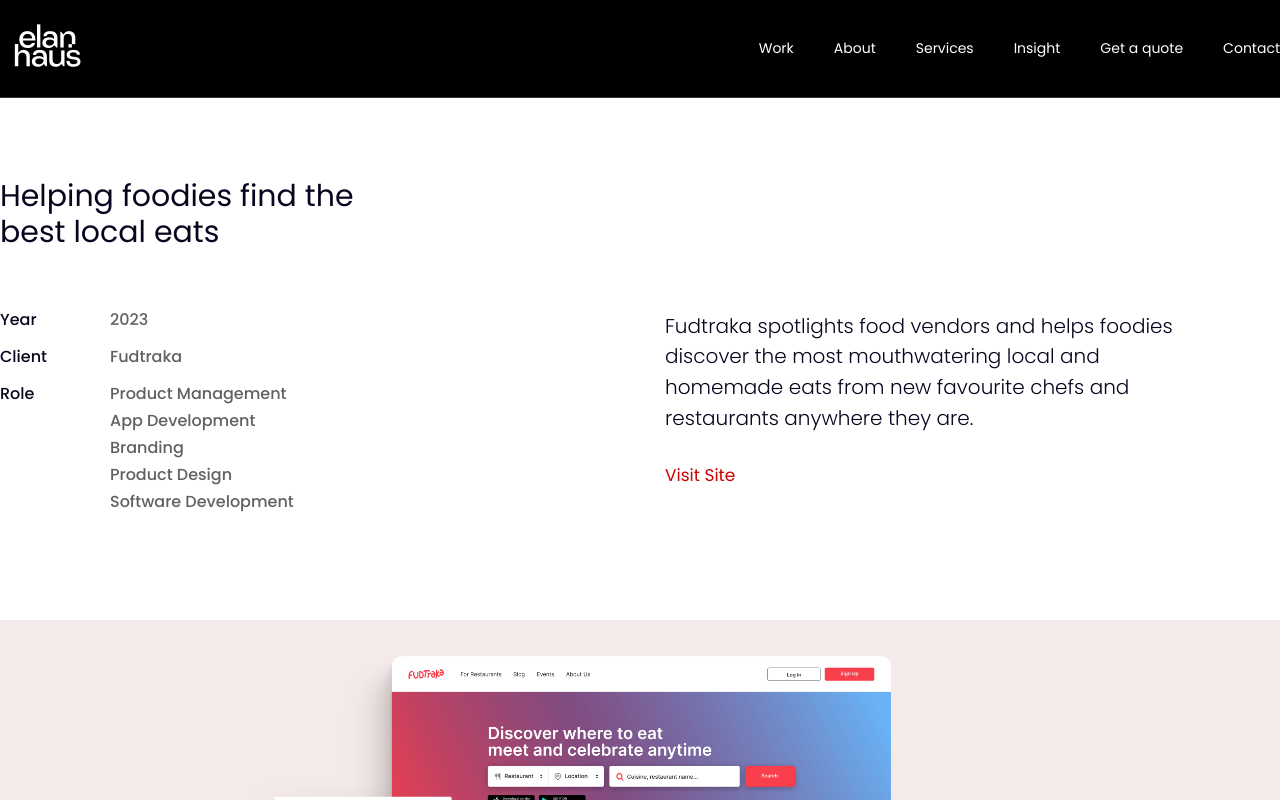
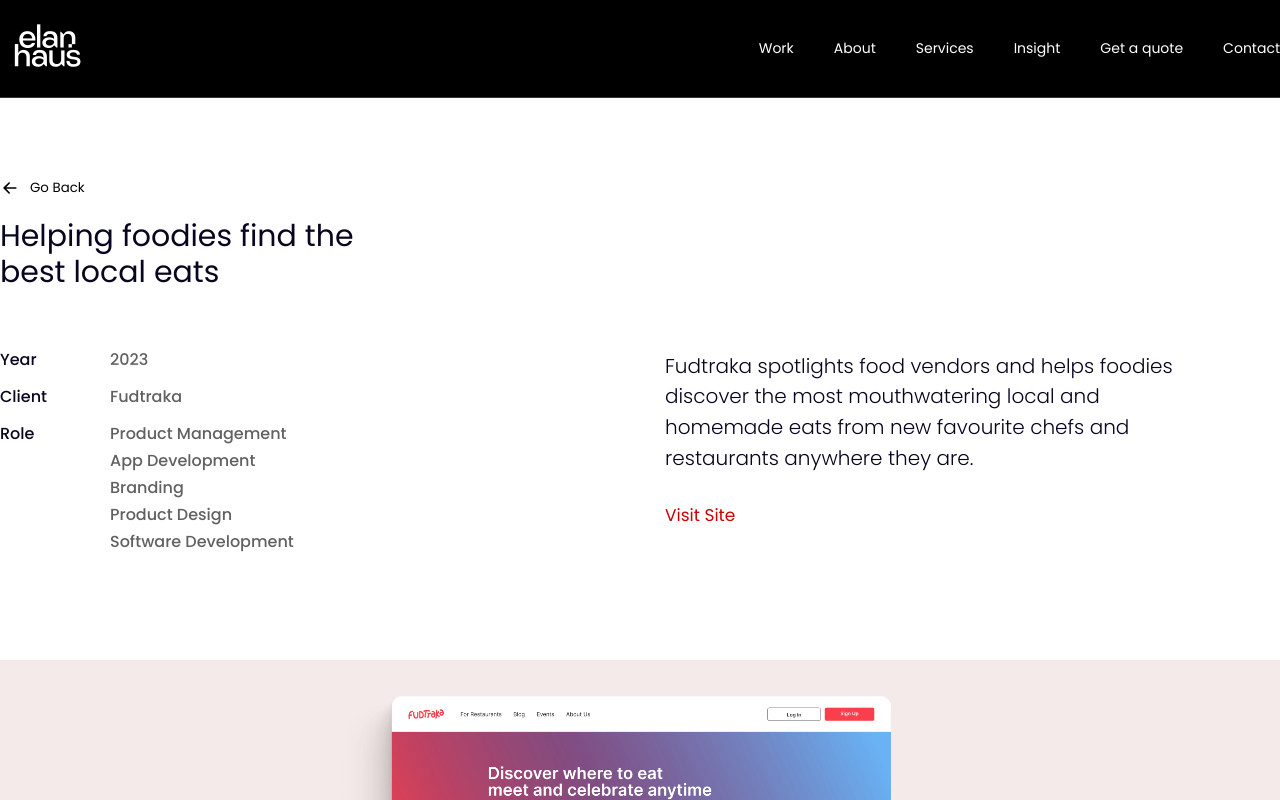
Before and after one commit to Abayomzee/elan-haus, a React (Create React App) app: page /work/fudtraka in a window 1280 px wide. Shown: the top 800 px of the page. Built offline with nearby package versions, Linux system fonts and the light colour scheme.

Commit message:
fix: added go back link

```diff
--- a/src/Components/Organisms/Footer/Footer.tsx
+++ b/src/Components/Organisms/Footer/Footer.tsx
@@ -21,7 +21,7 @@ const Footer: React.FC<Props> = () => {
         <div className="top">
           <div>
             <Typography as="h3" className="h-11 max-width-410">
-              Connect Now to Grow Your Startup
+              Connect Now to Grow Your Business
             </Typography>
             <div className="ctas">
               <Link
--- a/src/Components/Pages/Works/WorkAlumniHub.tsx
+++ b/src/Components/Pages/Works/WorkAlumniHub.tsx
@@ -8,14 +8,19 @@ import {
 } from "./style";
 import { TopNav } from "Components/Molecules/TopNav";
 import Typography from "Components/Atoms/Typography";
-import { Link } from "react-router-dom";
+import { Link, useNavigate } from "react-router-dom";
 import { Footer } from "Components/Organisms/Footer";
+import { Button } from "Components/Atoms/Button";
+import { ArrowRightIcon } from "Components/Atoms/SvgIcons";
 
 // Type defination
 interface Props {}
 
 // Component
 const WorkAlumniHub: React.FC<Props> = () => {
+  // Hooks
+  const navigate = useNavigate();
+
   // Data to display
   return (
     <>
@@ -23,6 +28,10 @@ const WorkAlumniHub: React.FC<Props> = () => {
 
       <Header>
         <Container className="container__header">
+          <Button onClick={() => navigate(-1)} className="go-back-btn mb-20">
+            <ArrowRightIcon width={20} height={20} />
+            Go Back
+          </Button>
           <Typography as="h4" className="h-22 max-width-410">
             Supercharging alumni communities via tech
           </Typography>
--- a/src/Components/Pages/Works/WorkFemi.tsx
+++ b/src/Components/Pages/Works/WorkFemi.tsx
@@ -8,14 +8,19 @@ import {
 } from "./style";
 import { TopNav } from "Components/Molecules/TopNav";
 import Typography from "Components/Atoms/Typography";
-import { Link } from "react-router-dom";
+import { Link, useNavigate } from "react-router-dom";
 import { Footer } from "Components/Organisms/Footer";
+import { Button } from "Components/Atoms/Button";
+import { ArrowRightIcon } from "Components/Atoms/SvgIcons";
 
 // Type defination
 interface Props {}
 
 // Component
 const WorkFemi: React.FC<Props> = () => {
+  // Hooks
+  const navigate = useNavigate();
+
   // Data to display
   return (
     <>
@@ -23,6 +28,11 @@ const WorkFemi: React.FC<Props> = () => {
 
       <Header>
         <Container className="container__header">
+          <Button onClick={() => navigate(-1)} className="go-back-btn mb-20">
+            <ArrowRightIcon width={20} height={20} />
+            Go Back
+          </Button>
+
           <Typography as="h4" className="h-22 max-width-410">
             Redefining nutrition and self-care for Africans globally
           </Typography>
--- a/src/Components/Pages/Works/WorkFudtraka.tsx
+++ b/src/Components/Pages/Works/WorkFudtraka.tsx
@@ -8,14 +8,19 @@ import {
 } from "./style";
 import { TopNav } from "Components/Molecules/TopNav";
 import Typography from "Components/Atoms/Typography";
-import { Link } from "react-router-dom";
+import { Link, useNavigate } from "react-router-dom";
 import { Footer } from "Components/Organisms/Footer";
+import { Button } from "Components/Atoms/Button";
+import { ArrowRightIcon } from "Components/Atoms/SvgIcons";
 
 // Type defination
 interface Props {}
 
 // Component
 const WorkFudtraka: React.FC<Props> = () => {
+  // Hooks
+  const navigate = useNavigate();
+
   // Data to display
   return (
     <>
@@ -23,6 +28,10 @@ const WorkFudtraka: React.FC<Props> = () => {
 
       <Header>
         <Container className="container__header">
+          <Button onClick={() => navigate(-1)} className="go-back-btn mb-20">
+            <ArrowRightIcon width={20} height={20} />
+            Go Back
+          </Button>
           <Typography as="h4" className="h-22 max-width-410">
             Helping foodies find the best local eats
           </Typography>
--- a/src/Components/Pages/Works/WorkLahdaa.tsx
+++ b/src/Components/Pages/Works/WorkLahdaa.tsx
@@ -8,14 +8,19 @@ import {
 } from "./style";
 import { TopNav } from "Components/Molecules/TopNav";
 import Typography from "Components/Atoms/Typography";
-import { Link } from "react-router-dom";
+import { Link, useNavigate } from "react-router-dom";
 import { Footer } from "Components/Organisms/Footer";
+import { Button } from "Components/Atoms/Button";
+import { ArrowRightIcon } from "Components/Atoms/SvgIcons";
 
 // Type defination
 interface Props {}
 
 // Component
 const WorkLahdaa: React.FC<Props> = () => {
+  // Hooks
+  const navigate = useNavigate();
+
   // Data to display
   return (
     <>
@@ -23,6 +28,11 @@ const WorkLahdaa: React.FC<Props> = () => {
 
       <Header>
         <Container className="container__header">
+          <Button onClick={() => navigate(-1)} className="go-back-btn mb-20">
+            <ArrowRightIcon width={20} height={20} />
+            Go Back
+          </Button>
+
           <Typography as="h4" className="h-22 max-width-410">
             A platform disrupting business school education.
           </Typography>
--- a/src/Components/Pages/Works/WorkTeleSchool.tsx
+++ b/src/Components/Pages/Works/WorkTeleSchool.tsx
@@ -8,14 +8,19 @@ import {
 } from "./style";
 import { TopNav } from "Components/Molecules/TopNav";
 import Typography from "Components/Atoms/Typography";
-import { Link } from "react-router-dom";
+import { Link, useNavigate } from "react-router-dom";
 import { Footer } from "Components/Organisms/Footer";
+import { Button } from "Components/Atoms/Button";
+import { ArrowRightIcon } from "Components/Atoms/SvgIcons";
 
 // Type defination
 interface Props {}
 
 // Component
 const WorkTeleSchool: React.FC<Props> = () => {
+  // Hooks
+  const navigate = useNavigate();
+
   // Data to display
   return (
     <>
@@ -23,6 +28,11 @@ const WorkTeleSchool: React.FC<Props> = () => {
 
       <Header>
         <Container className="container__header">
+          <Button onClick={() => navigate(-1)} className="go-back-btn mb-20">
+            <ArrowRightIcon width={20} height={20} />
+            Go Back
+          </Button>
+
           <Typography as="h4" className="h-22 max-width-410">
             No child will be left behind
           </Typography>
--- a/src/Components/Pages/Works/style.tsx
+++ b/src/Components/Pages/Works/style.tsx
@@ -1,6 +1,7 @@
 import { responsive } from "Styles/Abstract/Breakpoints";
 import {
   FlexRow,
+  FlexRowAiCenter,
   FlexRowJcBetween,
   ImageDefault,
 } from "Styles/Abstract/Mixins";
@@ -50,6 +51,19 @@ export const Header = styled.header`
 `;
 
 export const Container = styled(Center)`
+  .go-back-btn {
+    ${FlexRowAiCenter}
+    gap: 1rem;
+
+    svg {
+      transform: rotate(180deg);
+    }
+
+    path {
+      fill: black;
+    }
+  }
+
   &.container {
     &__top-image {
       height: 60rem;
@@ -82,7 +96,6 @@ export const ContainerBig = styled(CenterExtended)`
   img {
     ${ImageDefault}
   }
-
 `;
 
 export const PhotoGridBox = styled.div`
```
